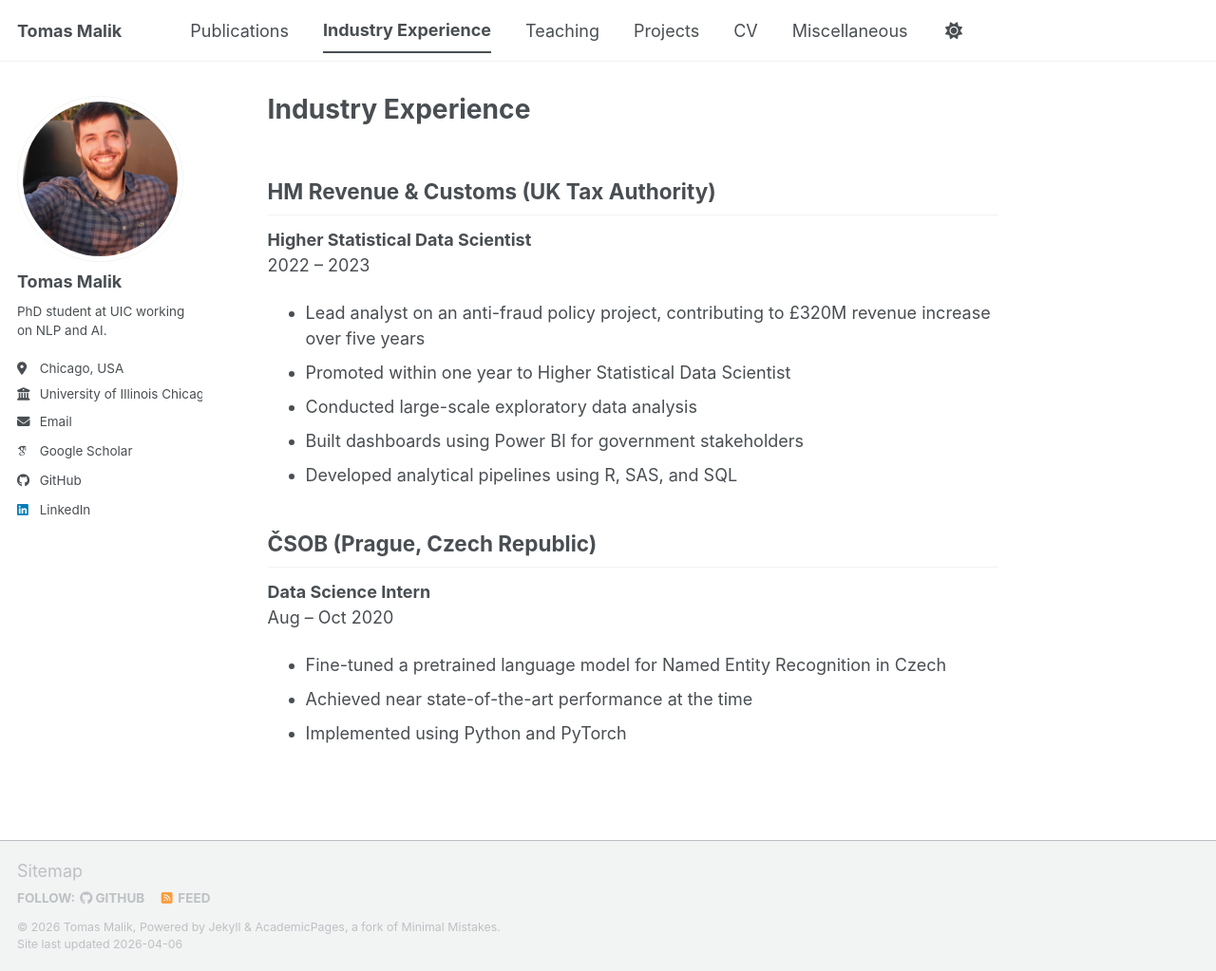
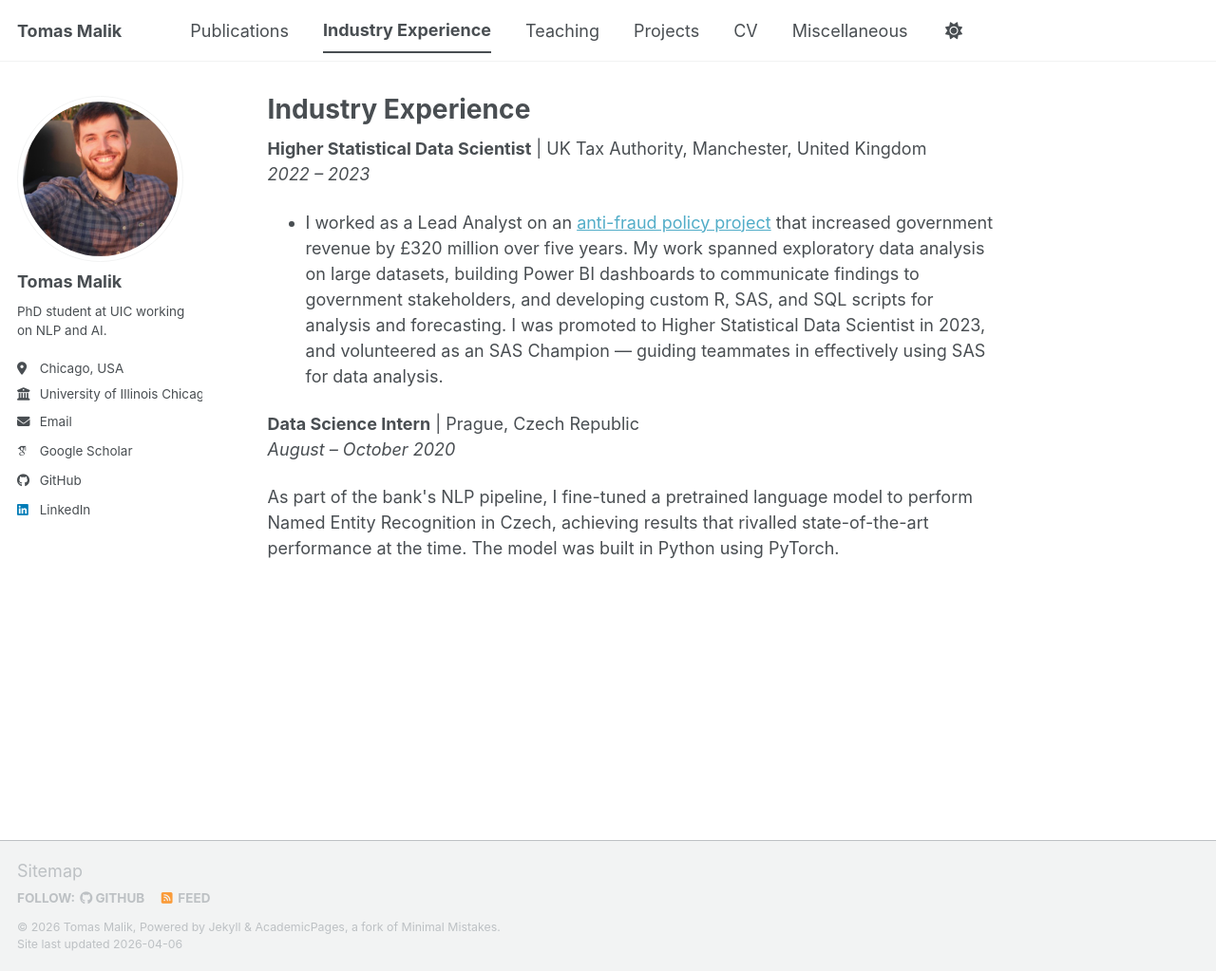
Before and after one commit to Tomas-Malik/tomas-malik.github.io, a Jekyll site: the page built from _pages/industry.md, in a window 1280 px wide and 1023 px high. Shown: the whole window at 95% size. Built offline with Jekyll 4.4.1, drawn with Linux system fonts in a browser that asks for light colours; some web fonts are replaced; a script bundle is joined from its source files by our own code; library files that are not in the unit come from our copies.

Commit message:
Update industry.md

```diff
--- a/_pages/industry.md
+++ b/_pages/industry.md
@@ -4,20 +4,12 @@ permalink: /industry/
 author_profile: true
 ---
 
-## HM Revenue & Customs (UK Tax Authority)
-**Higher Statistical Data Scientist**
-2022 – 2023
+<p><strong>Higher Statistical Data Scientist</strong> | UK Tax Authority, Manchester, United Kingdom<br>
+<em>2022 – 2023</em></p>
 
-- Lead analyst on an anti-fraud policy project, contributing to £320M revenue increase over five years
-- Promoted within one year to Higher Statistical Data Scientist
-- Conducted large-scale exploratory data analysis
-- Built dashboards using Power BI for government stakeholders
-- Developed analytical pipelines using R, SAS, and SQL
+- <p>I worked as a Lead Analyst on an <a href="https://assets.publishing.service.gov.uk/media/6560c3ef3d77410012420197/Autumn_Statement_2023_Policy_Costings_-_Final.pdf#page=47" target="_blank">anti-fraud policy project</a> that increased government revenue by £320 million over five years. My work spanned exploratory data analysis on large datasets, building Power BI dashboards to communicate findings to government stakeholders, and developing custom R, SAS, and SQL scripts for analysis and forecasting. I was promoted to Higher Statistical Data Scientist in 2023, and volunteered as an SAS Champion — guiding teammates in effectively using SAS for data analysis.</p>
 
-## ČSOB (Prague, Czech Republic)
-**Data Science Intern**
-Aug – Oct 2020
+<p><strong>Data Science Intern</strong> | Prague, Czech Republic<br>
+<em>August – October 2020</em></p>
 
-- Fine-tuned a pretrained language model for Named Entity Recognition in Czech
-- Achieved near state-of-the-art performance at the time
-- Implemented using Python and PyTorch
+<p>As part of the bank's NLP pipeline, I fine-tuned a pretrained language model to perform Named Entity Recognition in Czech, achieving results that rivalled state-of-the-art performance at the time. The model was built in Python using PyTorch.</p>
```
